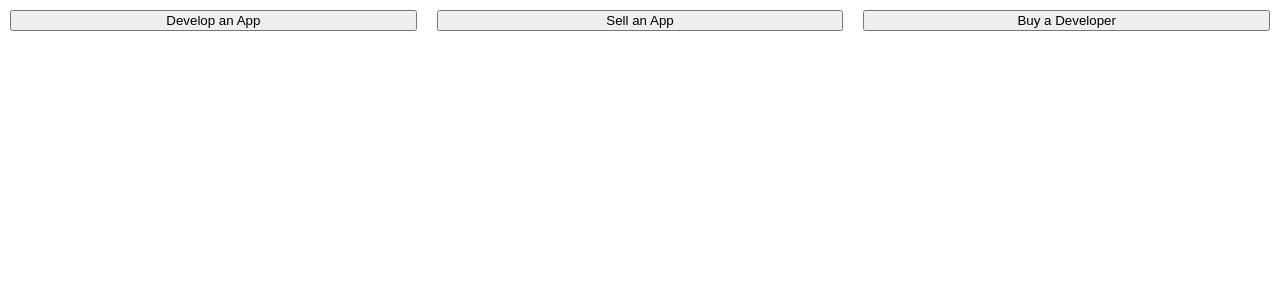
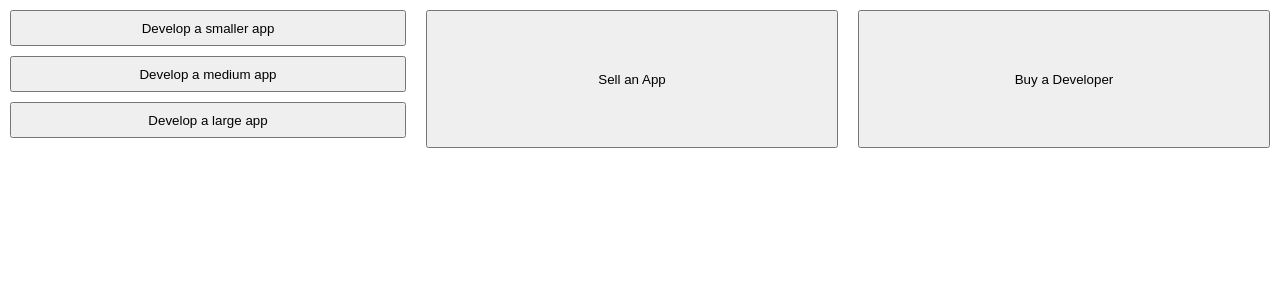
Before and after one commit to ingenmaffen/dev-clicker, a React (Create React App) app: page / in a window 1280 px wide. Shown: the top 300 px of the page. Built offline with nearby package versions, Linux system fonts and the light colour scheme.

Commit message:
Add new React buttons to developPanel

```diff
--- /dev/null
+++ b/src/Common/DevelopAppButton.css
@@ -0,0 +1,4 @@
+.develop-app-button {
+    width: 100%;
+    height: 36px;
+}
--- /dev/null
+++ b/src/Common/DevelopAppButton.js
@@ -0,0 +1,5 @@
+import './DevelopAppButton.css';
+
+export const DevelopAppButton = ({text}) => (
+    <button className="develop-app-button">{text}</button>
+);
--- /dev/null
+++ b/src/Layout/DevelopPanel.css
@@ -0,0 +1,8 @@
+.develop-panel {
+    display: flex;
+    flex-direction: column;
+}
+
+.develop-panel > * {
+    margin-bottom: 10px;
+}
--- a/src/Layout/DevelopPanel.js
+++ b/src/Layout/DevelopPanel.js
@@ -1,3 +1,10 @@
+import './DevelopPanel.css';
+import { DevelopAppButton } from "../Common/DevelopAppButton";
+
 export const DevelopPanel = () => (
-    <button>Develop an App</button>
+    <div className="develop-panel">
+        <DevelopAppButton text="Develop a smaller app" time={60} valueMultiplier={1} developersRequired={0} />
+        <DevelopAppButton text="Develop a medium app" time={150} valueMultiplier={2.5} developersRequired={3} />
+        <DevelopAppButton text="Develop a large app" time={300} valueMultiplier={10} developersRequired={5} />
+    </div>
 );
```
